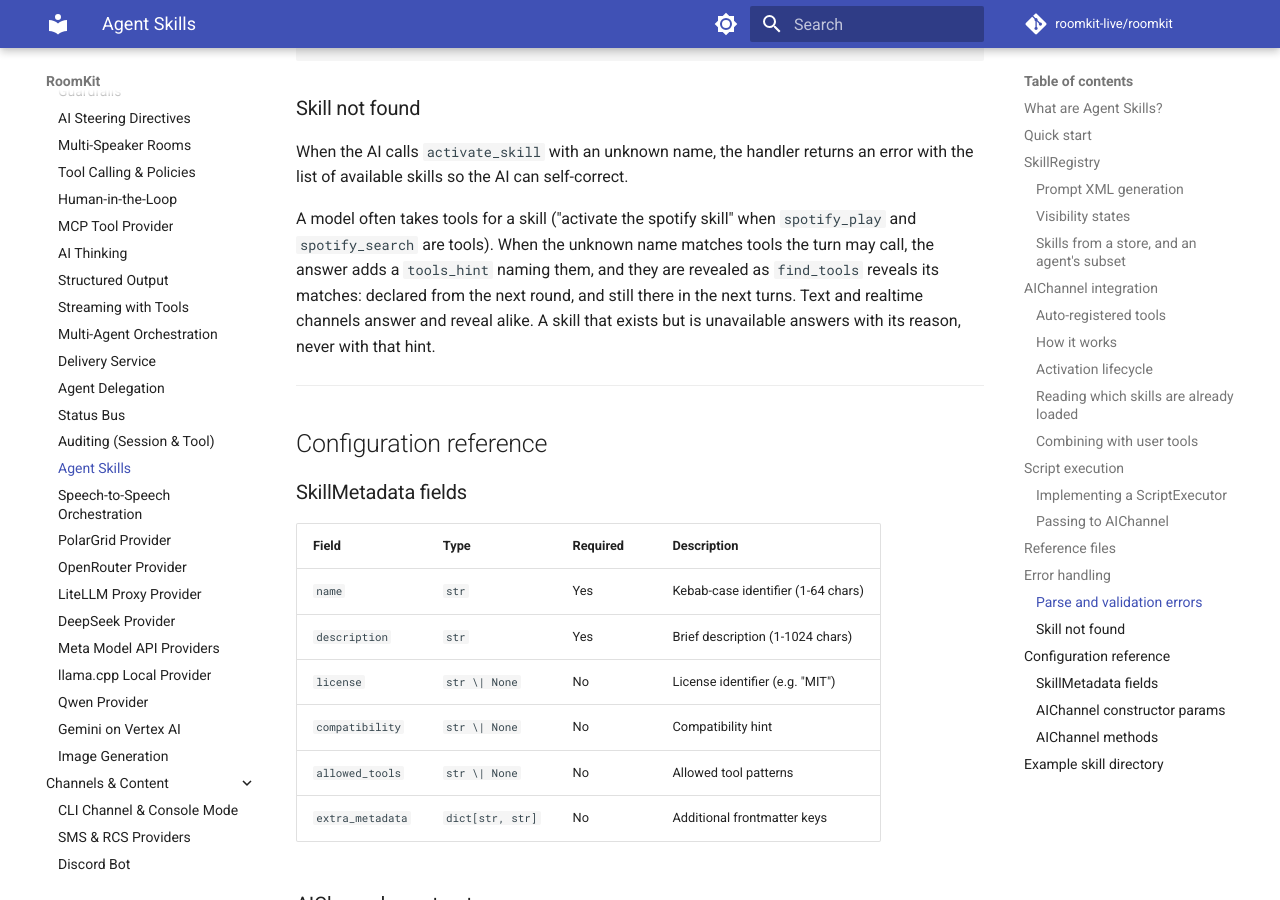
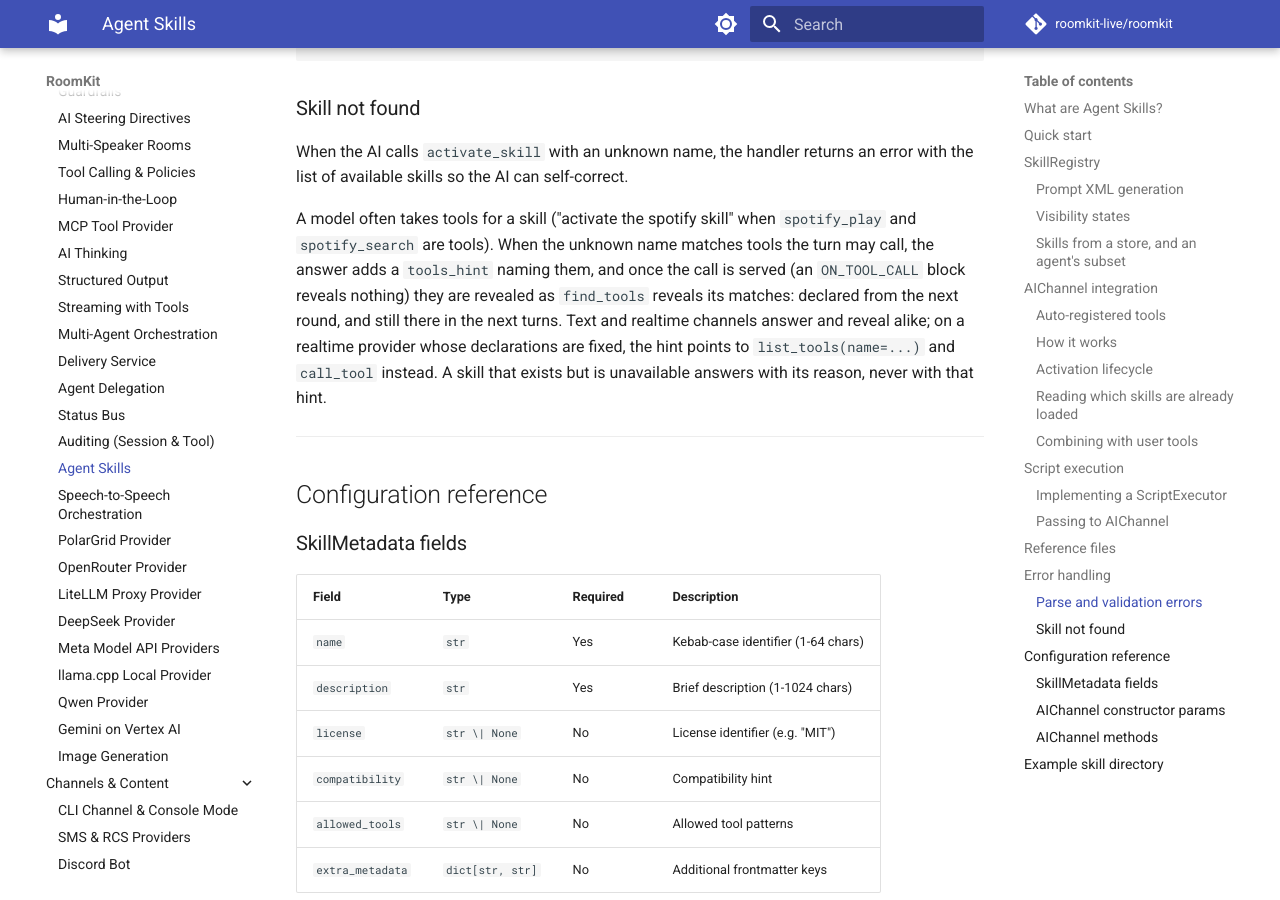
Before and after one commit to roomkit-live/roomkit-docs, an MkDocs documentation site: the page built from docs/guides/agent-skills.md, in a window 1280 px wide and 900 px high, scrolled down 11313 px. Built offline with MkDocs 1.6.1 and Material for MkDocs 9.7.7, drawn with Linux system fonts in a browser that asks for light colours; comment, search, counter and statistics services are not loaded.

Commit message:
docs(tools): per review, the hint reveals once served and points to call_tool on fixed providers; the re-read alone joins the allowed names (RMK-430)

```diff
--- a/docs/guides/agent-skills.md
+++ b/docs/guides/agent-skills.md
@@ -497,7 +497,7 @@ except SkillValidationError as e:
 
 When the AI calls `activate_skill` with an unknown name, the handler returns an error with the list of available skills so the AI can self-correct.
 
-A model often takes tools for a skill ("activate the spotify skill" when `spotify_play` and `spotify_search` are tools). When the unknown name matches tools the turn may call, the answer adds a `tools_hint` naming them, and they are revealed as `find_tools` reveals its matches: declared from the next round, and still there in the next turns. Text and realtime channels answer and reveal alike. A skill that exists but is unavailable answers with its reason, never with that hint.
+A model often takes tools for a skill ("activate the spotify skill" when `spotify_play` and `spotify_search` are tools). When the unknown name matches tools the turn may call, the answer adds a `tools_hint` naming them, and once the call is served (an `ON_TOOL_CALL` block reveals nothing) they are revealed as `find_tools` reveals its matches: declared from the next round, and still there in the next turns. Text and realtime channels answer and reveal alike; on a realtime provider whose declarations are fixed, the hint points to `list_tools(name=...)` and `call_tool` instead. A skill that exists but is unavailable answers with its reason, never with that hint.
 
 ---
 
```
Also changed, not shown: docs/guides/tool-calling.md (+1 -1 lines).
